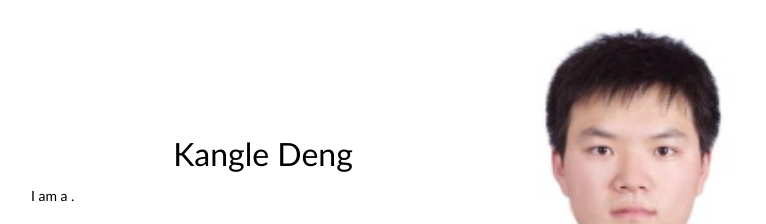
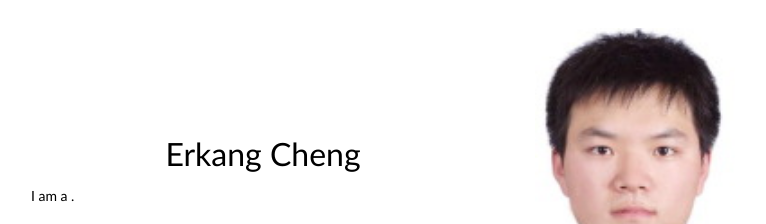
Before and after one commit to erkang/erkang.github.io, a plain HTML site: page index.html in a window 1280 px wide. Shown: the top 224 px of the page, without its empty margins (229-995 px from the left). Drawn offline with Linux system fonts and the light colour scheme.

Commit message:
update name

```diff
--- a/index.html
+++ b/index.html
@@ -3,7 +3,7 @@
 
   <title>Erkang Cheng</title>
 
-  <meta name="author" content="Kangle Deng">
+  <meta name="author" content="Erkang Cheng">
   <meta name="viewport" content="width=device-width, initial-scale=1">
 
   <link rel="stylesheet" type="text/css" href="stylesheet.css">
@@ -18,7 +18,7 @@
           <tr style="padding:0px">
             <td style="padding:2.5%;width:63%;vertical-align:middle">
               <p style="text-align:center">
-                <name>Kangle Deng</name>
+                <name>Erkang Cheng</name>
               </p>
               <p>I am a . </a></p>
               <!--<p>Prior to joining CMU, I obtained my B.S degree in 2020 from <a href="http://english.pku.edu.cn/">Peking University</a>.</p> -->
```
